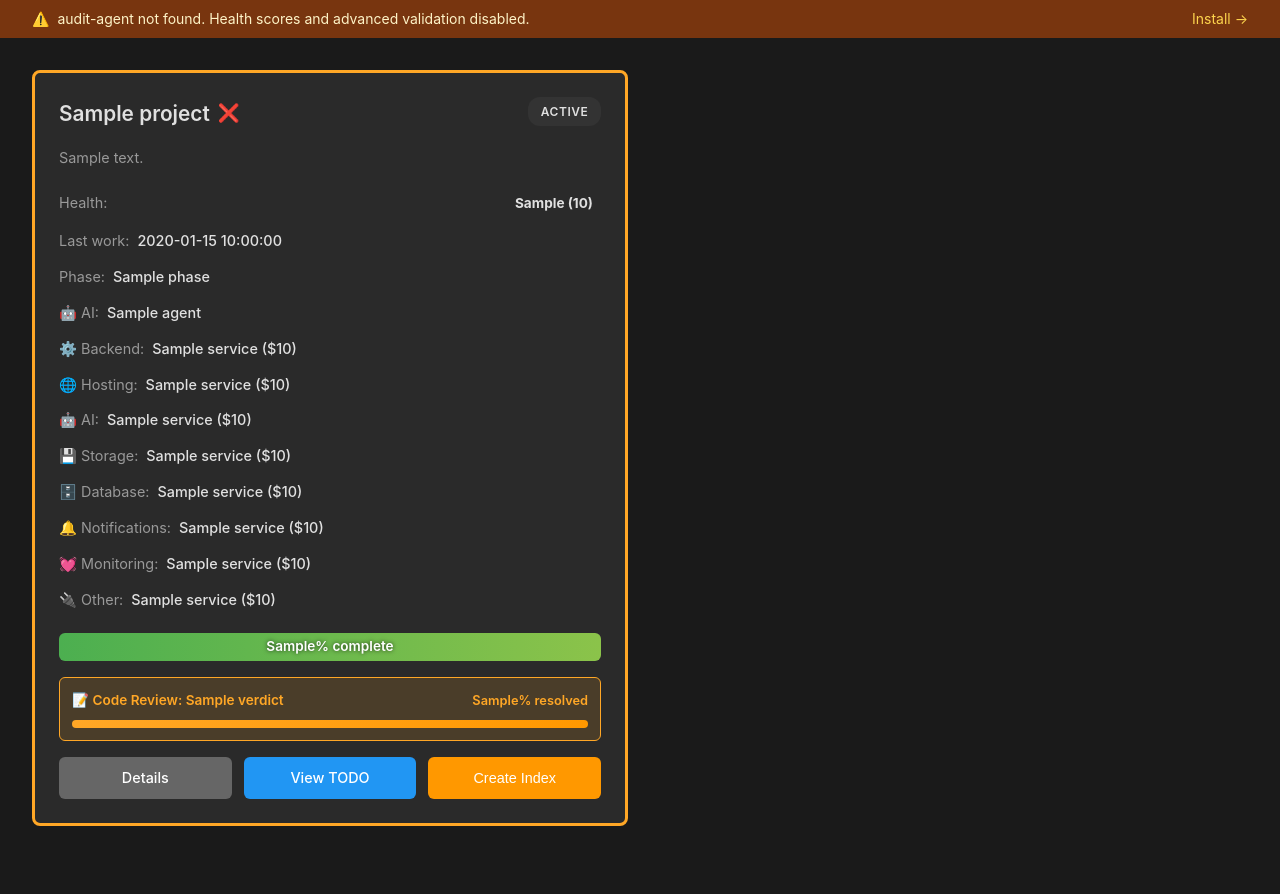
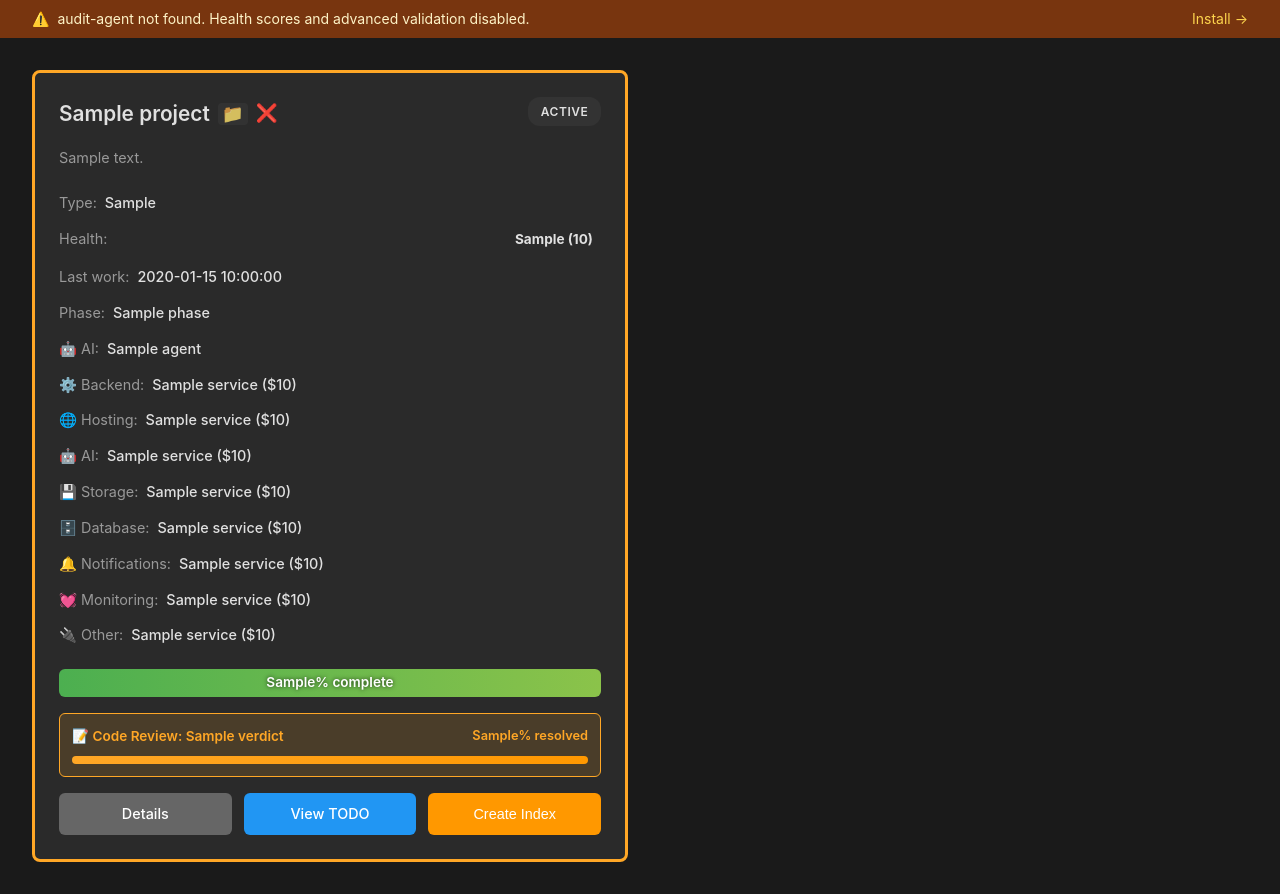
Before and after one commit to eriksjaastad/project-tracker, a FastAPI app: template dashboard/templates/index.html in a window 1280 px wide. Shown: the part 96-990 px from the top of the page. Before the commit the page ends 922 px from the top, so only its background shows below. Run offline with FastAPI, Linux system fonts and the light colour scheme; the template is opened without the code that fills it: most values are stand-ins (such as "Sample title", 1, 10 or a date in 2020).

Commit message:
feat: implement project type system and hide progress for evergreen projects

```diff
--- a/dashboard/static/style.css
+++ b/dashboard/static/style.css
@@ -936,3 +936,26 @@ main {
 }
 
 /* Activity Feed - DELETED */
+
+/* Project Type Badges */
+.type-badge {
+    font-size: 1.1rem;
+    line-height: 1;
+    opacity: 0.8;
+    cursor: help;
+    padding: 2px 4px;
+    border-radius: 4px;
+    background: rgba(255, 255, 255, 0.05);
+}
+
+.type-infrastructure { border: 1px solid #9c27b0; }
+.type-ai-agent { border: 1px solid #2196f3; }
+.type-dashboard { border: 1px solid #4caf50; }
+.type-journal { border: 1px solid #ffeb3b; }
+.type-evergreen { border: 1px solid #8bc34a; }
+.type-research { border: 1px solid #ff9800; }
+.type-book { border: 1px solid #795548; }
+.type-image-gen { border: 1px solid #e91e63; }
+
+.type-knowledge-base { border: 1px solid #00bcd4; }
+.type-meta-project { border: 1px solid #673ab7; }
--- a/dashboard/templates/index.html
+++ b/dashboard/templates/index.html
@@ -72,9 +72,19 @@
                 <div class="project-header">
                     <div class="project-title-row">
                         <h2>{{ project.name }}</h2>
-                        {% if project.is_infrastructure %}
-                        <span class="infra-badge" title="Infrastructure Project">🔧</span>
-                        {% endif %}
+                        <span class="type-badge type-{{ project.project_type|lower }}" title="Project Type: {{ project.project_type }}">
+                            {% if project.project_type == 'infrastructure' %}🔧
+                            {% elif project.project_type == 'ai-agent' %}🤖
+                            {% elif project.project_type == 'dashboard' %}📊
+                            {% elif project.project_type == 'journal' %}📔
+                            {% elif project.project_type == 'evergreen' %}🌿
+                            {% elif project.project_type == 'research' %}🔍
+                            {% elif project.project_type == 'book' %}📚
+                            {% elif project.project_type == 'image-gen' %}🎨
+                            {% elif project.project_type == 'knowledge-base' %}🧠
+                            {% elif project.project_type == 'meta-project' %}🧬
+                            {% else %}📁{% endif %}
+                        </span>
                         <span class="index-status" title="Project Index Status">
                             {% if project.has_index %}
                                 {% if project.index_is_valid %}
@@ -97,6 +107,11 @@
                 {% endif %}
 
                 <div class="project-meta">
+                    <div class="meta-row space-between">
+                        <span class="meta-label">Type:</span>
+                        <span class="meta-value">{{ project.project_type|capitalize }}</span>
+                    </div>
+
                     {% if project.health_score is not none %}
                     <div class="meta-row space-between">
                         <span class="meta-label">Health:</span>
@@ -237,10 +252,12 @@
                     {% endif %}
                 </div>
 
+                {% if project.project_type not in ['evergreen', 'journal', 'knowledge-base', 'meta-project'] %}
                 <div class="progress-bar">
                     <div class="progress-fill" style="width: {{ project.completion_pct }}%"></div>
                     <span class="progress-label">{{ project.completion_pct }}% complete</span>
                 </div>
+                {% endif %}
 
                 {% if project.code_review %}
                 <div class="code-review-status-bar">
--- a/scripts/pt.py
+++ b/scripts/pt.py
@@ -91,7 +91,8 @@ def scan():
             is_infrastructure=project.get("is_infrastructure", False),
             has_index=project.get("has_index", False),
             index_is_valid=project.get("index_is_valid", False),
-            index_updated_at=project.get("index_updated_at")
+            index_updated_at=project.get("index_updated_at"),
+            project_type=project.get("project_type", "standard")
         )
 
         # Clear old AI agents, cron jobs, and services
```
Also changed, not shown: scripts/db/manager.py (+6 -5 lines), scripts/db/schema.py (+8 -1 lines), scripts/discovery/project_scanner.py (+17 -2 lines).
